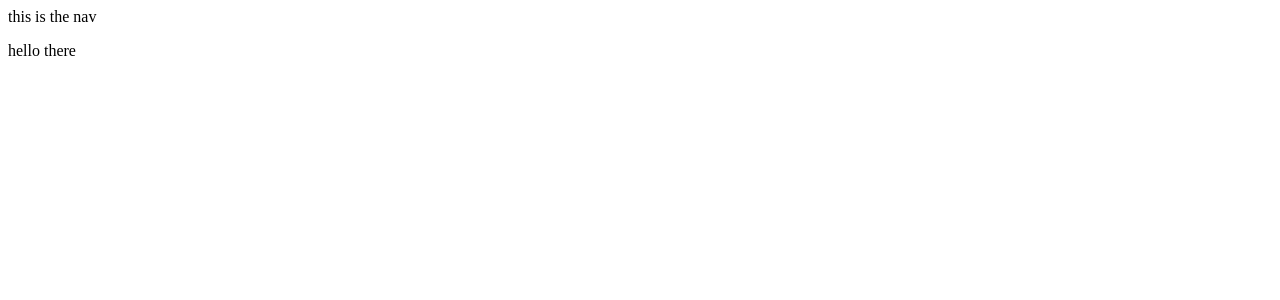
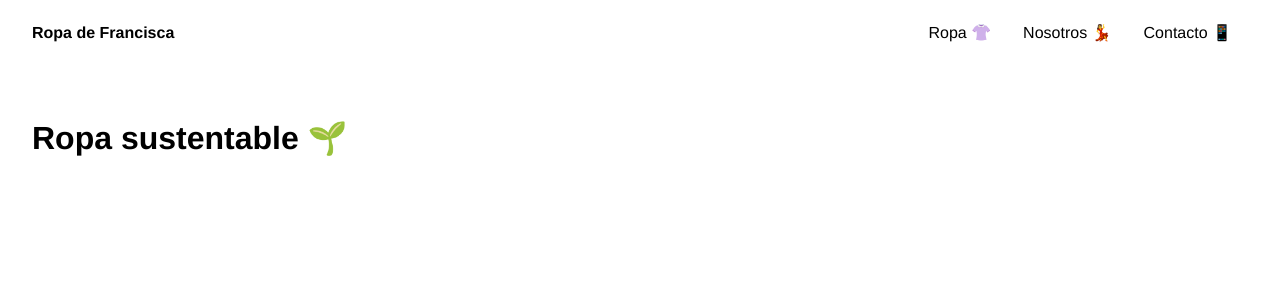
Before and after one commit to MarcoMacedoP/RopaDeFrancisca, a Next.js app: page / in a window 1280 px wide. Shown: the top 300 px of the page. Built offline with nearby package versions, Linux system fonts and the light colour scheme.

Commit message:
added global styles for products

```diff
--- a/components/Layout.tsx
+++ /dev/null
@@ -1,14 +0,0 @@
-import * as React from "react";
-
-export type LayoutProps = {};
-
-export const Layout: React.FC<LayoutProps> = props => {
-  return (
-    <article>
-      <header>
-        <nav> this is the nav</nav>
-      </header>
-      <main> {props.children} </main>
-    </article>
-  );
-};
--- /dev/null
+++ b/components/Layout/globalStyles.ts
@@ -0,0 +1,362 @@
+import css from "styled-jsx/css";
+
+export default css.global`
+  html {
+    font-size: 16px;
+    font-family: Helvetica;
+  }
+`;
+
+export const normalizedStyles = css.global`
+  /*! normalize.css v8.0.1 | MIT License | github.com/necolas/normalize.css */
+
+  /* Document
+   ========================================================================== */
+
+  /**
+ * 1. Correct the line height in all browsers.
+ * 2. Prevent adjustments of font size after orientation changes in iOS.
+ */
+
+  html {
+    line-height: 1.15; /* 1 */
+    -webkit-text-size-adjust: 100%; /* 2 */
+  }
+
+  /* Sections
+   ========================================================================== */
+
+  /**
+ * Remove the margin in all browsers.
+ */
+
+  body {
+    margin: 0;
+  }
+
+  /**
+ * Render the 'main' element consistently in IE.
+ */
+
+  main {
+    display: block;
+  }
+
+  /**
+ * Correct the font size and margin on 'h1' elements within 'section' and
+ * 'article' contexts in Chrome, Firefox, and Safari.
+ */
+
+  h1 {
+    font-size: 2em;
+    margin: 0.67em 0;
+  }
+
+  /* Grouping content
+   ========================================================================== */
+
+  /**
+ * 1. Add the correct box sizing in Firefox.
+ * 2. Show the overflow in Edge and IE.
+ */
+
+  hr {
+    box-sizing: content-box; /* 1 */
+    height: 0; /* 1 */
+    overflow: visible; /* 2 */
+  }
+
+  /**
+ * 1. Correct the inheritance and scaling of font size in all browsers.
+ * 2. Correct the odd 'em' font sizing in all browsers.
+ */
+
+  pre {
+    font-family: monospace, monospace; /* 1 */
+    font-size: 1em; /* 2 */
+  }
+
+  /* Text-level semantics
+   ========================================================================== */
+
+  /**
+ * Remove the gray background on active links in IE 10.
+ */
+
+  a {
+    background-color: transparent;
+  }
+
+  /**
+ * 1. Remove the bottom border in Chrome 57-
+ * 2. Add the correct text decoration in Chrome, Edge, IE, Opera, and Safari.
+ */
+
+  abbr[title] {
+    border-bottom: none; /* 1 */
+    text-decoration: underline; /* 2 */
+    text-decoration: underline dotted; /* 2 */
+  }
+
+  /**
+ * Add the correct font weight in Chrome, Edge, and Safari.
+ */
+
+  b,
+  strong {
+    font-weight: bolder;
+  }
+
+  /**
+ * 1. Correct the inheritance and scaling of font size in all browsers.
+ * 2. Correct the odd 'em' font sizing in all browsers.
+ */
+
+  code,
+  kbd,
+  samp {
+    font-family: monospace, monospace; /* 1 */
+    font-size: 1em; /* 2 */
+  }
+
+  /**
+ * Add the correct font size in all browsers.
+ */
+
+  small {
+    font-size: 80%;
+  }
+
+  /**
+ * Prevent 'sub' and 'sup' elements from affecting the line height in
+ * all browsers.
+ */
+
+  sub,
+  sup {
+    font-size: 75%;
+    line-height: 0;
+    position: relative;
+    vertical-align: baseline;
+  }
+
+  sub {
+    bottom: -0.25em;
+  }
+
+  sup {
+    top: -0.5em;
+  }
+
+  /* Embedded content
+   ========================================================================== */
+
+  /**
+ * Remove the border on images inside links in IE 10.
+ */
+
+  img {
+    border-style: none;
+  }
+
+  /* Forms
+   ========================================================================== */
+
+  /**
+ * 1. Change the font styles in all browsers.
+ * 2. Remove the margin in Firefox and Safari.
+ */
+
+  button,
+  input,
+  optgroup,
+  select,
+  textarea {
+    font-family: inherit; /* 1 */
+    font-size: 100%; /* 1 */
+    line-height: 1.15; /* 1 */
+    margin: 0; /* 2 */
+  }
+
+  /**
+ * Show the overflow in IE.
+ * 1. Show the overflow in Edge.
+ */
+
+  button,
+  input {
+    /* 1 */
+    overflow: visible;
+  }
+
+  /**
+ * Remove the inheritance of text transform in Edge, Firefox, and IE.
+ * 1. Remove the inheritance of text transform in Firefox.
+ */
+
+  button,
+  select {
+    /* 1 */
+    text-transform: none;
+  }
+
+  /**
+ * Correct the inability to style clickable types in iOS and Safari.
+ */
+
+  button,
+  [type="button"],
+  [type="reset"],
+  [type="submit"] {
+    -webkit-appearance: button;
+  }
+
+  /**
+ * Remove the inner border and padding in Firefox.
+ */
+
+  button::-moz-focus-inner,
+  [type="button"]::-moz-focus-inner,
+  [type="reset"]::-moz-focus-inner,
+  [type="submit"]::-moz-focus-inner {
+    border-style: none;
+    padding: 0;
+  }
+
+  /**
+ * Restore the focus styles unset by the previous rule.
+ */
+
+  button:-moz-focusring,
+  [type="button"]:-moz-focusring,
+  [type="reset"]:-moz-focusring,
+  [type="submit"]:-moz-focusring {
+    outline: 1px dotted ButtonText;
+  }
+
+  /**
+ * Correct the padding in Firefox.
+ */
+
+  fieldset {
+    padding: 0.35em 0.75em 0.625em;
+  }
+
+  /**
+ * 1. Correct the text wrapping in Edge and IE.
+ * 2. Correct the color inheritance from 'fieldset' elements in IE.
+ * 3. Remove the padding so developers are not caught out when they zero out
+ *    'fieldset' elements in all browsers.
+ */
+
+  legend {
+    box-sizing: border-box; /* 1 */
+    color: inherit; /* 2 */
+    display: table; /* 1 */
+    max-width: 100%; /* 1 */
+    padding: 0; /* 3 */
+    white-space: normal; /* 1 */
+  }
+
+  /**
+ * Add the correct vertical alignment in Chrome, Firefox, and Opera.
+ */
+
+  progress {
+    vertical-align: baseline;
+  }
+
+  /**
+ * Remove the default vertical scrollbar in IE 10+.
+ */
+
+  textarea {
+    overflow: auto;
+  }
+
+  /**
+ * 1. Add the correct box sizing in IE 10.
+ * 2. Remove the padding in IE 10.
+ */
+
+  [type="checkbox"],
+  [type="radio"] {
+    box-sizing: border-box; /* 1 */
+    padding: 0; /* 2 */
+  }
+
+  /**
+ * Correct the cursor style of increment and decrement buttons in Chrome.
+ */
+
+  [type="number"]::-webkit-inner-spin-button,
+  [type="number"]::-webkit-outer-spin-button {
+    height: auto;
+  }
+
+  /**
+ * 1. Correct the odd appearance in Chrome and Safari.
+ * 2. Correct the outline style in Safari.
+ */
+
+  [type="search"] {
+    -webkit-appearance: textfield; /* 1 */
+    outline-offset: -2px; /* 2 */
+  }
+
+  /**
+ * Remove the inner padding in Chrome and Safari on macOS.
+ */
+
+  [type="search"]::-webkit-search-decoration {
+    -webkit-appearance: none;
+  }
+
+  /**
+ * 1. Correct the inability to style clickable types in iOS and Safari.
+ * 2. Change font properties to 'inherit' in Safari.
+ */
+
+  ::-webkit-file-upload-button {
+    -webkit-appearance: button; /* 1 */
+    font: inherit; /* 2 */
+  }
+
+  /* Interactive
+   ========================================================================== */
+
+  /*
+ * Add the correct display in Edge, IE 10+, and Firefox.
+ */
+
+  details {
+    display: block;
+  }
+
+  /*
+ * Add the correct display in all browsers.
+ */
+
+  summary {
+    display: list-item;
+  }
+
+  /* Misc
+   ========================================================================== */
+
+  /**
+ * Add the correct display in IE 10+.
+ */
+
+  template {
+    display: none;
+  }
+
+  /**
+ * Add the correct display in IE 10.
+ */
+
+  [hidden] {
+    display: none;
+  }
+`;
--- /dev/null
+++ b/components/Layout/index.tsx
@@ -0,0 +1,80 @@
+import * as React from "react";
+import Link from "next/link";
+import globalStyles, { normalizedStyles } from "./globalStyles";
+export type LayoutProps = {};
+
+export const Layout: React.FC<LayoutProps> = props => {
+  return (
+    <div>
+      <header>
+        <nav>
+          <Link href="/">
+            <a>
+              <strong> Ropa de Francisca</strong>
+            </a>
+          </Link>
+          <ul>
+            <li>
+              <Link href="/ropa">
+                <a>
+                  Ropa <span aria-label="t-shirt">👚</span>
+                </a>
+              </Link>
+            </li>
+            <li>
+              <Link href="/nosotros">
+                <a>
+                  Nosotros <span aria-label="person">💃</span>
+                </a>
+              </Link>
+            </li>
+            <li>
+              <Link href="/contacto">
+                <a>
+                  Contacto <span aria-label="cellphone">📱</span>
+                </a>
+              </Link>
+            </li>
+          </ul>
+        </nav>
+      </header>
+      <main> {props.children} </main>
+
+      <style jsx global>
+        {normalizedStyles}
+      </style>
+
+      <style jsx global>
+        {globalStyles}
+      </style>
+      <style jsx>{`
+        header {
+          padding: 0.5rem 2rem;
+        }
+
+        a {
+          text-decoration: none;
+          color: initial;
+        }
+        nav {
+          display: flex;
+          width: 100%;
+          box-sizing: border-box;
+          justify-content: space-between;
+          align-items: center;
+        }
+        ul {
+          display: flex;
+          padding: 0;
+        }
+        li {
+          list-style: none;
+          margin: 0 1rem;
+        }
+        main {
+          padding: 2rem;
+        }
+      `}</style>
+    </div>
+  );
+};
--- a/pages/index.tsx
+++ b/pages/index.tsx
@@ -2,6 +2,8 @@
 
 export default () => (
   <Layout>
-    <p>hello there</p>
+    <h1>
+      Ropa sustentable <span aria-label="plant">🌱</span>
+    </h1>
   </Layout>
 );
```
